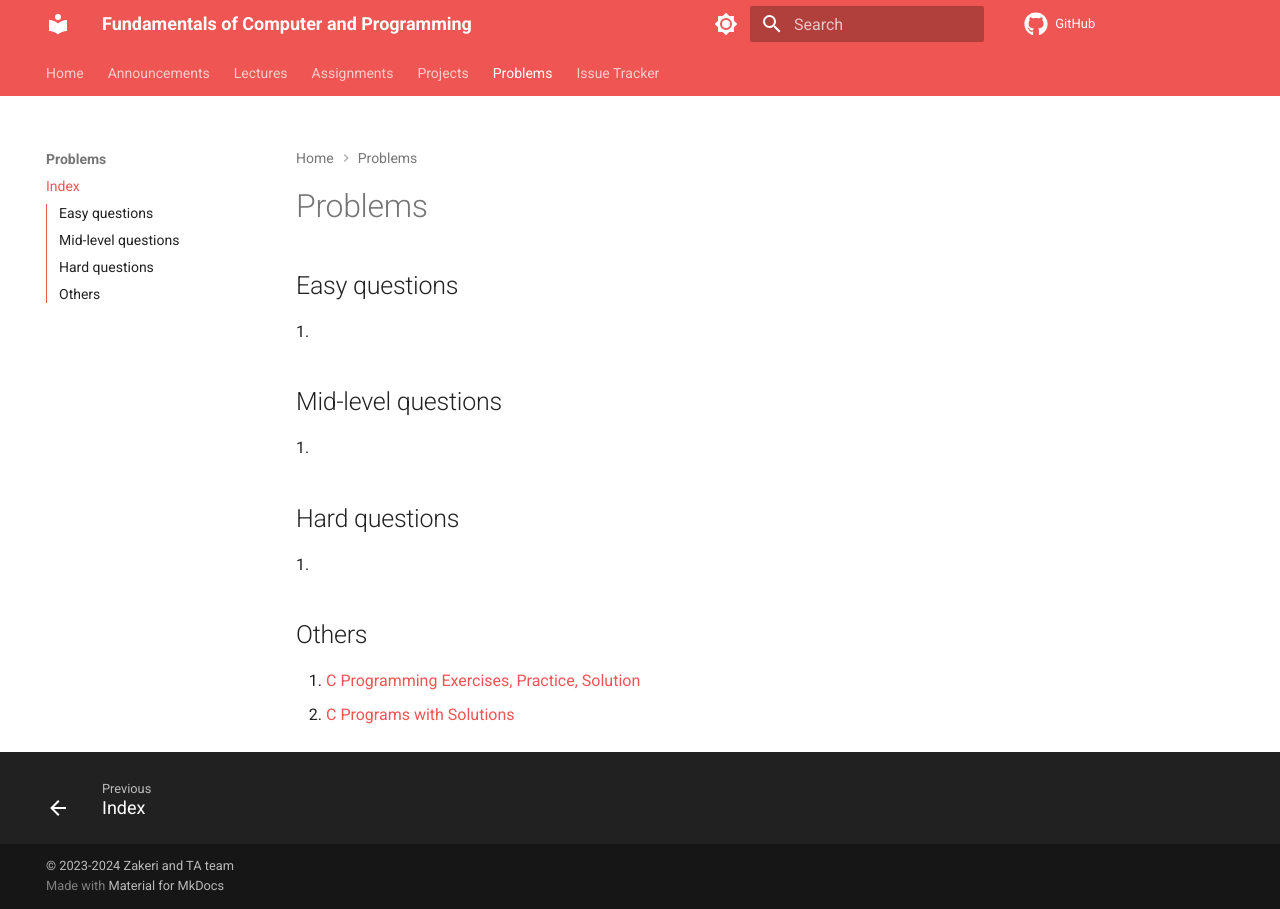
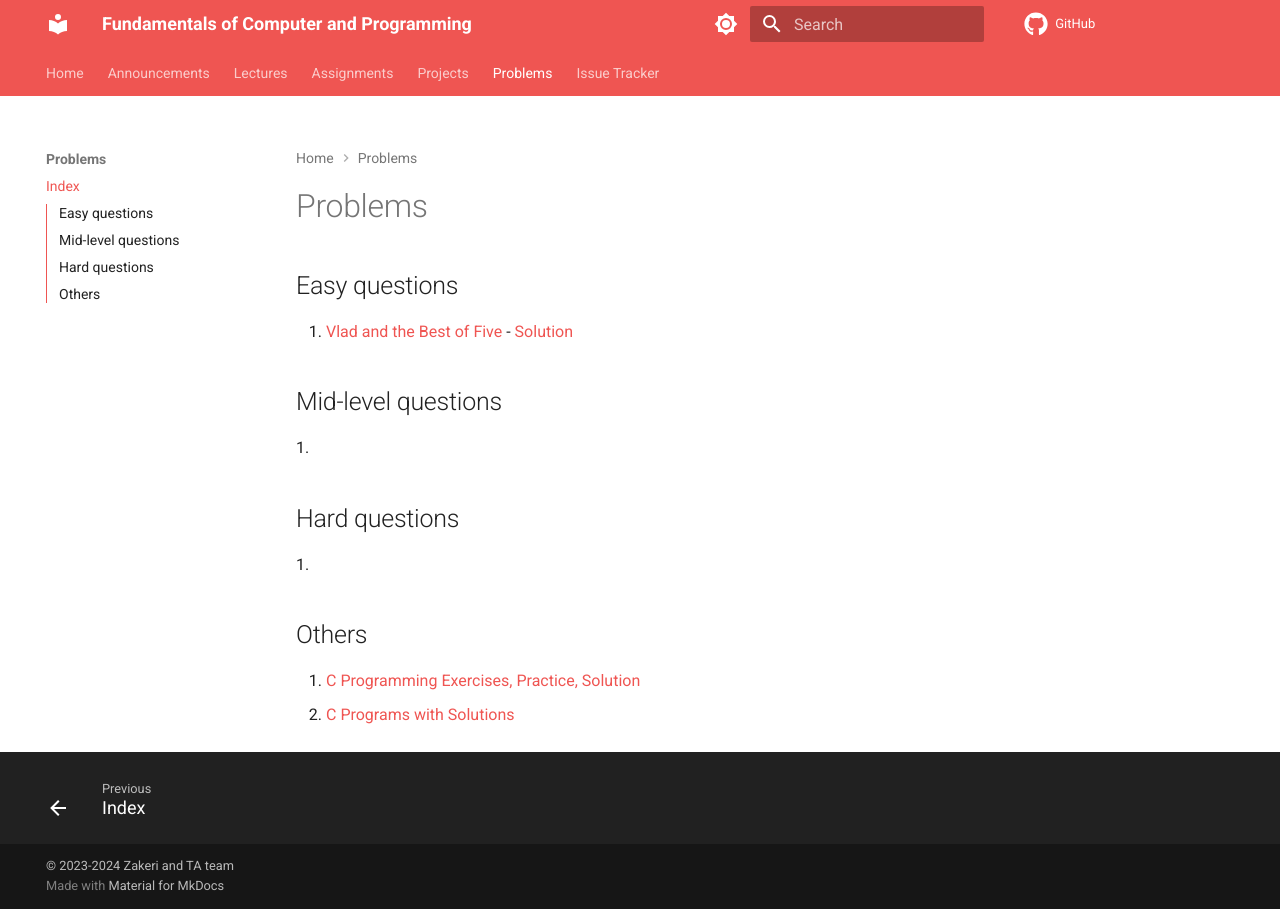
Before and after one commit to m-zakeri/CP, an MkDocs documentation site: the page built from docs/problems/index.md, in a window 1280 px wide. Built offline with MkDocs 1.6.1 and Material for MkDocs 9.7.7, drawn with Linux system fonts in a browser that asks for light colours; comment, search, counter and statistics services are not loaded.

Commit message:
Add question e_1

```diff
--- a/docs/problems/index.md
+++ b/docs/problems/index.md
@@ -1,7 +1,7 @@
 # Problems
 
 ## Easy questions
-1.
+1. [Vlad and the Best of Five](https://codeforces.com/contest/1926/problem/A) - [Solution](/solutions/e_1.c)
 
 ## Mid-level questions
 1.
```
Also changed, not shown: 1 other file.
